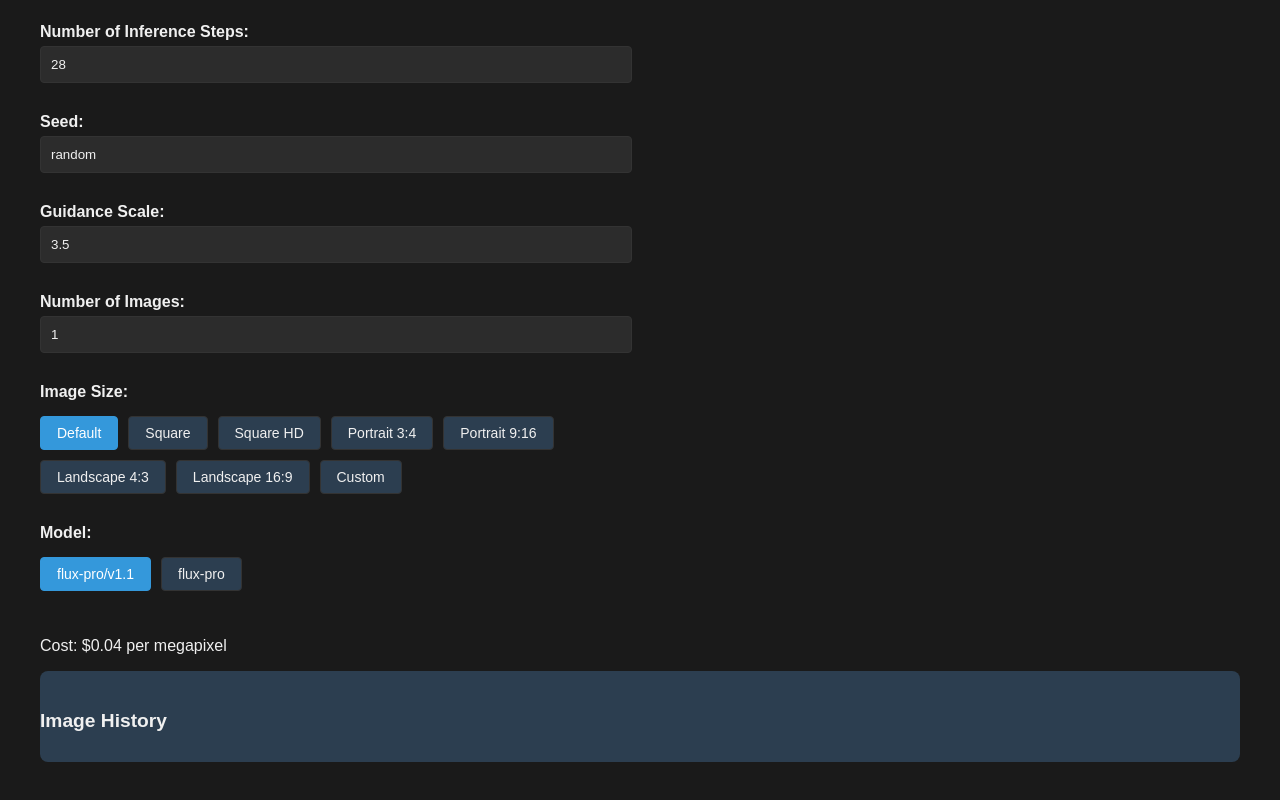
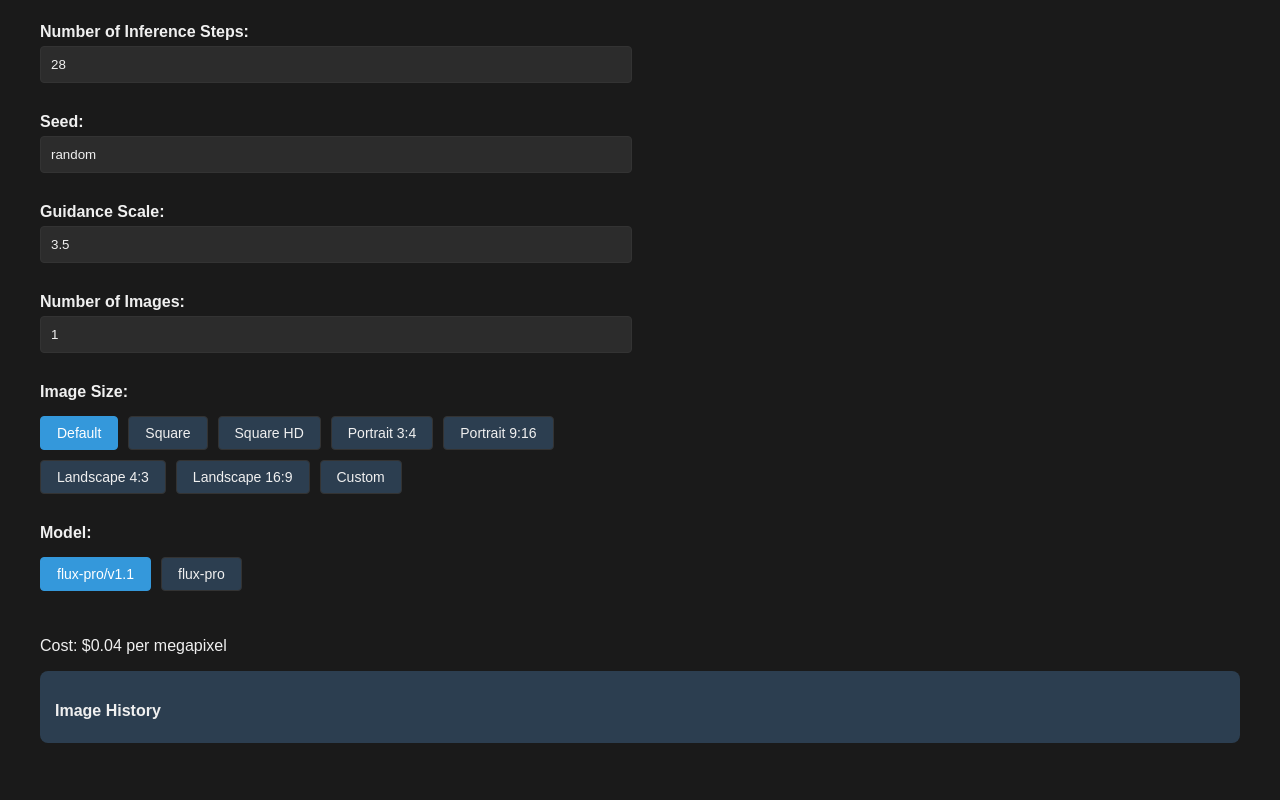
Before and after one commit to BojanFaletic/flux-image-generator, a React app: page / in a window 1280 px wide. Shown: the part 490-1290 px from the top of the page. Built offline with nearby package versions, Linux system fonts and the light colour scheme.

Commit message:
style: Reduce image size and add horizontal scroll in ImageHistory

```diff
--- a/src/App.css
+++ b/src/App.css
@@ -346,17 +346,18 @@ body {
 .image-history {
   display: flex;
   overflow-x: auto;
-  gap: 15px;
-  padding: 20px 0;
-  margin-bottom: 30px;
+  gap: 10px;
+  padding: 15px;
+  margin-bottom: 20px;
   background-color: var(--secondary-color);
   border-radius: 8px;
   scrollbar-width: thin;
   scrollbar-color: var(--primary-color) var(--secondary-color);
+  white-space: nowrap;
 }
 
 .image-history::-webkit-scrollbar {
-  height: 8px;
+  height: 6px;
 }
 
 .image-history::-webkit-scrollbar-track {
@@ -365,23 +366,23 @@ body {
 
 .image-history::-webkit-scrollbar-thumb {
   background-color: var(--primary-color);
-  border-radius: 4px;
+  border-radius: 3px;
 }
 
 .image-history-item {
   flex: 0 0 auto;
-  width: 120px;
-  height: 120px;
-  border-radius: 8px;
+  width: 80px;
+  height: 80px;
+  border-radius: 6px;
   overflow: hidden;
   cursor: pointer;
-  transition: all 0.3s ease;
-  box-shadow: 0 2px 4px rgba(0, 0, 0, 0.2);
+  transition: all 0.2s ease;
+  box-shadow: 0 1px 3px rgba(0, 0, 0, 0.2);
 }
 
 .image-history-item:hover {
   transform: scale(1.05);
-  box-shadow: 0 4px 8px rgba(0, 0, 0, 0.3);
+  box-shadow: 0 2px 5px rgba(0, 0, 0, 0.3);
 }
 
 .image-history-item img {
@@ -391,12 +392,12 @@ body {
 }
 
 .image-history-item.selected {
-  border: 3px solid var(--primary-color);
+  border: 2px solid var(--primary-color);
   transform: scale(1.05);
 }
 
 .image-history h3 {
-  margin-bottom: 10px;
+  margin-bottom: 8px;
   color: var(--text-color);
-  font-size: 1.2em;
+  font-size: 1em;
 }
```
